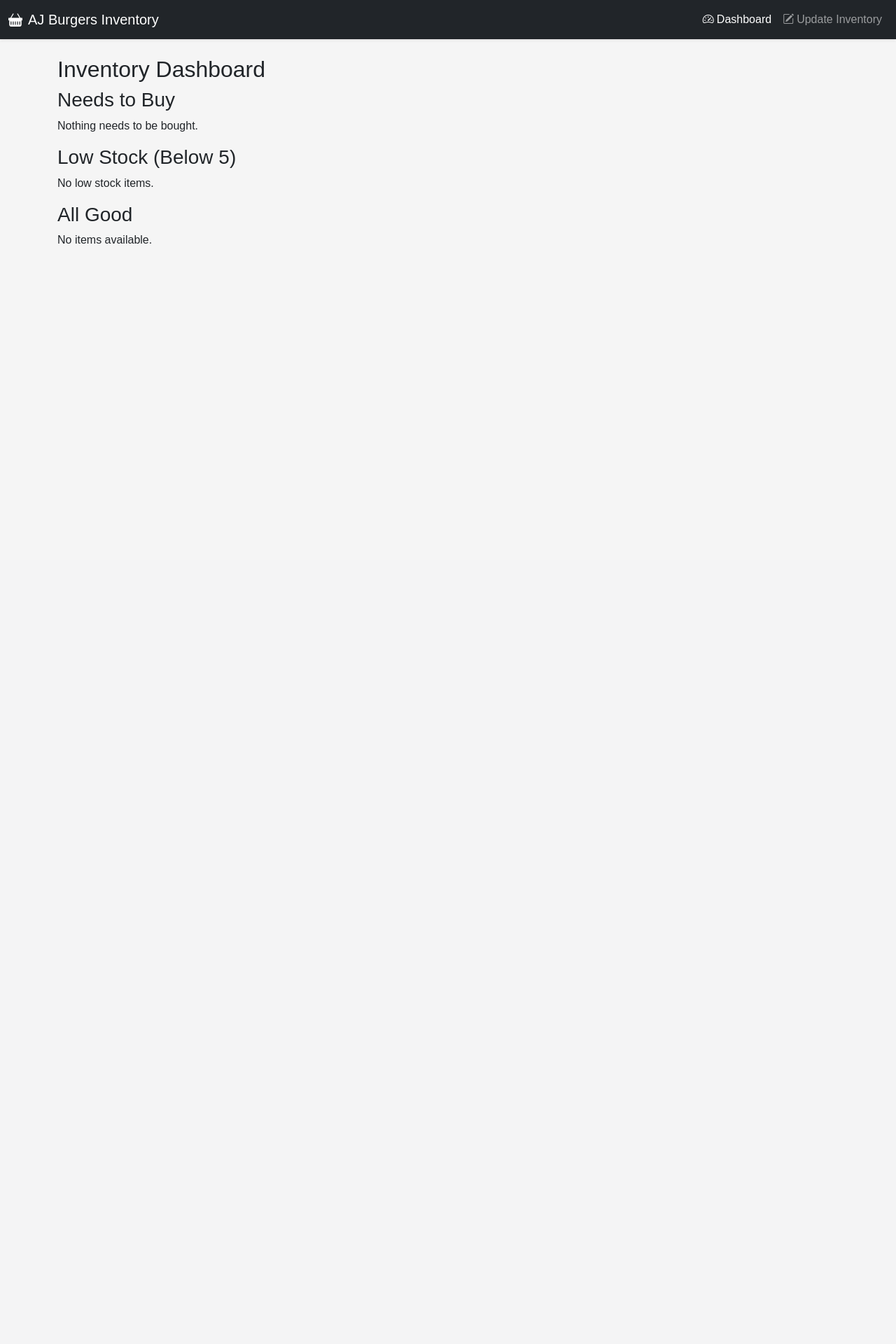
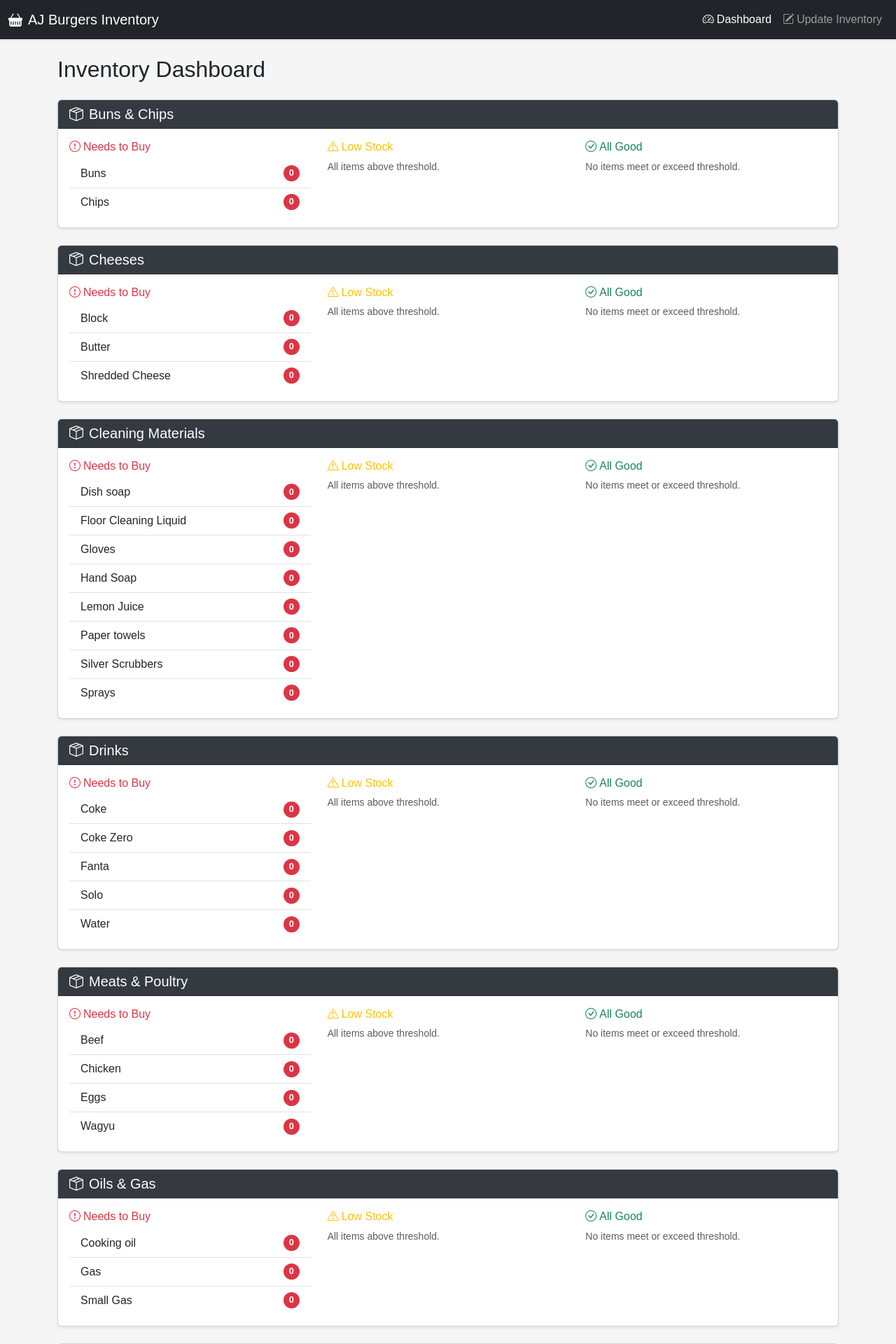
Before and after one commit to Iaml1mon/aj-burgers-inventory, a Flask app: page / in a window 1280 px wide. Shown: the top 1920 px of the page at 70% size. Before the commit the page ends 348 px from the top, so only its background shows below. Run offline with Flask 3, Linux system fonts and the light colour scheme; data comes from the database, SQL or seed files in the repository.

Commit message:
Revamp dashboard template with category cards and icons for improved UX

```diff
--- a/templates/dashboard.html
+++ b/templates/dashboard.html
@@ -1,45 +1,67 @@
 {% extends 'base.html' %}
 
 {% block content %}
-<h2>Inventory Dashboard</h2>
-
-<section>
-    <h3>Needs to Buy</h3>
-    {% if needs_to_buy %}
-        <ul>
-        {% for item in needs_to_buy %}
-            <li>{{ item['item_name'] }} ({{ item['quantity'] }})</li>
+<h2 class="mb-4">Inventory Dashboard</h2>
+{% if grouped_items %}
+    {% for category, data in grouped_items.items() %}
+    <div class="card mb-4 shadow-sm">
+        <div class="card-header d-flex align-items-center" style="background-color: var(--primary-color, #343a40);">
+            <h5 class="mb-0 text-white">
+                <i class="bi bi-box-seam me-2"></i>{{ category }}
+            </h5>
+        </div>
+        <div class="card-body">
+            <div class="row gy-4">
+                <div class="col-md-4">
+                    <h6 class="text-danger"><i class="bi bi-exclamation-circle me-1"></i>Needs to Buy</h6>
+                    {% if data.needs %}
+                        <ul class="list-group list-group-flush">
+                            {% for item in data.needs %}
+                                <li class="list-group-item d-flex justify-content-between align-items-center">
+                                    {{ item['item_name'] }}
+                                    <span class="badge bg-danger rounded-pill">{{ item['quantity'] }}</span>
+                                </li>
                             {% endfor %}
                         </ul>
                     {% else %}
-        <p>Nothing needs to be bought.</p>
+                        <p class="text-muted small">Nothing to buy.</p>
                     {% endif %}
-</section>
-
-<section>
-    <h3>Low Stock (Below 5)</h3>
-    {% if low_items %}
-        <ul>
-        {% for item in low_items %}
-            <li>{{ item['item_name'] }} ({{ item['quantity'] }})</li>
+                </div>
+                <div class="col-md-4">
+                    <h6 class="text-warning"><i class="bi bi-exclamation-triangle me-1"></i>Low Stock</h6>
+                    {% if data.low %}
+                        <ul class="list-group list-group-flush">
+                            {% for item in data.low %}
+                                <li class="list-group-item d-flex justify-content-between align-items-center">
+                                    {{ item['item_name'] }}
+                                    <span class="badge bg-warning text-dark rounded-pill">{{ item['quantity'] }}</span>
+                                </li>
                             {% endfor %}
                         </ul>
                     {% else %}
-        <p>No low stock items.</p>
+                        <p class="text-muted small">All items above threshold.</p>
                     {% endif %}
-</section>
-
-<section>
-    <h3>All Good</h3>
-    {% if good_items %}
-        <ul>
-        {% for item in good_items %}
-            <li>{{ item['item_name'] }} ({{ item['quantity'] }})</li>
+                </div>
+                <div class="col-md-4">
+                    <h6 class="text-success"><i class="bi bi-check-circle me-1"></i>All Good</h6>
+                    {% if data.good %}
+                        <ul class="list-group list-group-flush">
+                            {% for item in data.good %}
+                                <li class="list-group-item d-flex justify-content-between align-items-center">
+                                    {{ item['item_name'] }}
+                                    <span class="badge bg-success rounded-pill">{{ item['quantity'] }}</span>
+                                </li>
                             {% endfor %}
                         </ul>
                     {% else %}
-        <p>No items available.</p>
+                        <p class="text-muted small">No items meet or exceed threshold.</p>
                     {% endif %}
-</section>
-
+                </div>
+            </div>
+        </div>
+    </div>
+    {% endfor %}
+{% else %}
+    <p class="text-muted">No inventory data available.</p>
+{% endif %}
 {% endblock %}
```
Lines whose indentation alone changed are shown as unchanged.
